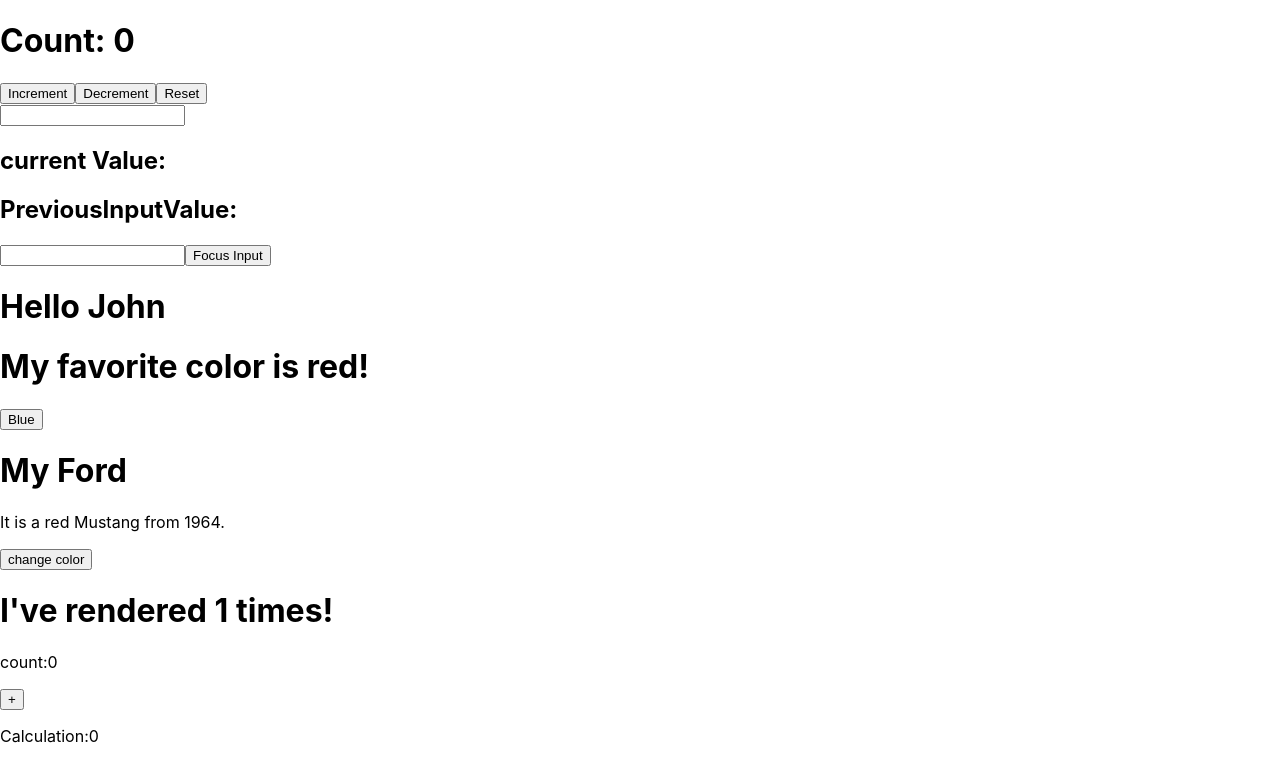
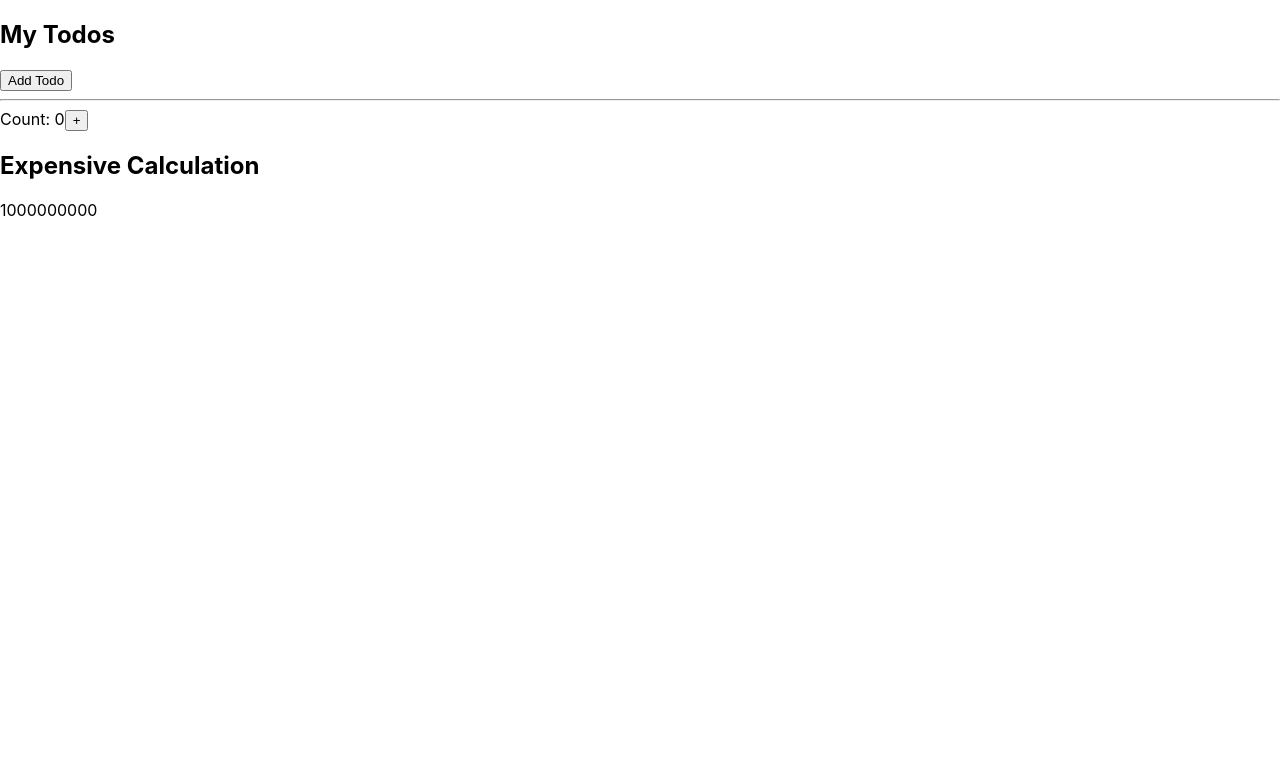
Before and after one commit to vinaysb1/react-hooks, a React (Create React App) app: page / in a window 1280 px wide. Shown: the top 782 px of the page. Built offline with nearby package versions, Linux system fonts and the light colour scheme.

Commit message:
memoDemo is added

```diff
--- a/src/App.js
+++ b/src/App.js
@@ -7,19 +7,21 @@
 import UseRef from './UseRef'
 import UseRef2 from './UseRef2'
 import ReducerDemo from './ReducerDemo'
+import MemoDemo from './MemoDemo';
 
 
 function App() {
   return (
     <div className="App">
-      <ReducerDemo />
+      <MemoDemo />
+      {/* <ReducerDemo />
       <UseRef2 />
       <UseRef />
       <Component1 />
       <FavoriteColor />
       <Car />
       <Timer />
-      <Counter />
+      <Counter /> */}
     </div>
   );
 }
--- /dev/null
+++ b/src/MemoDemo.js
@@ -0,0 +1,43 @@
+import { useState, useMemo } from "react";
+
+const MemoDemo = () => {
+    const [count, setCount] = useState(0);
+    const [todos, setTodos] = useState([]);
+    const calculation = useMemo(() => expensiveCalculation(count), [count]);
+
+    const increment = () => {
+      setCount((c) => c + 1);
+    };
+    const addTodo = () => {
+      setTodos((t) => [...t, "New Todo"]);
+    };
+
+    return (
+      <div>
+        <div>
+          <h2>My Todos</h2>
+          {todos.map((todo, index) => {
+            return <p key={index}>{todo}</p>;
+          })}
+          <button onClick={addTodo}>Add Todo</button>
+        </div>
+        <hr />
+        <div>
+          Count: {count}
+          <button onClick={increment}>+</button>
+          <h2>Expensive Calculation</h2>
+          {calculation}
+        </div>
+      </div>
+    );
+  };
+
+  const expensiveCalculation = (num) => {
+    console.log("Calculating...");
+    for (let i = 0; i < 1000000000; i++) {
+      num += 1;
+    }
+    return num;
+  };
+
+export default MemoDemo
```
